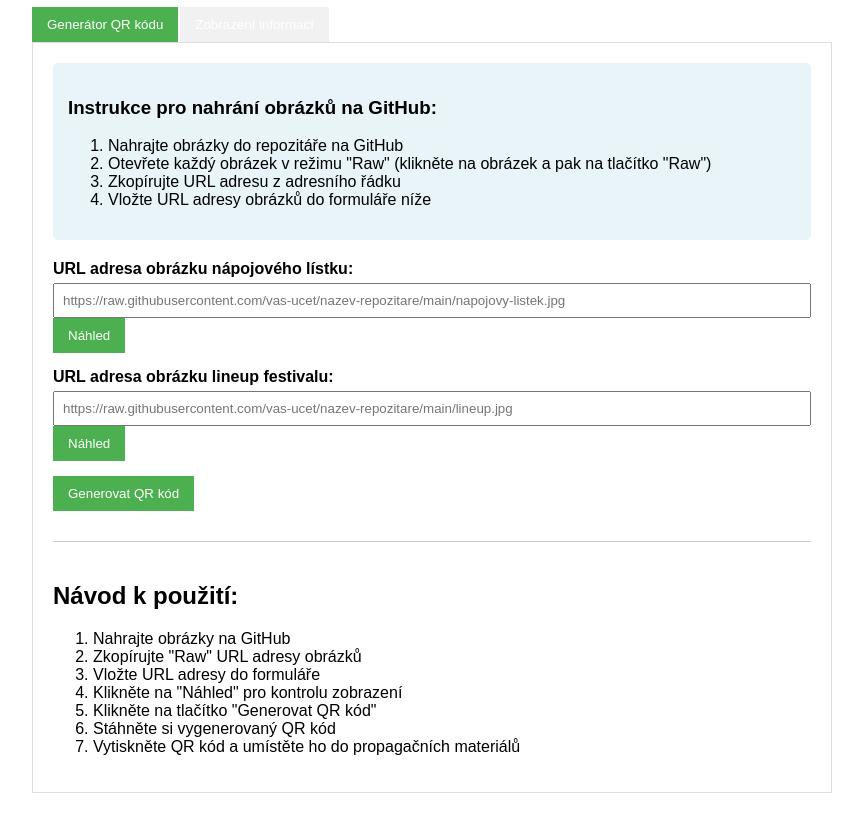
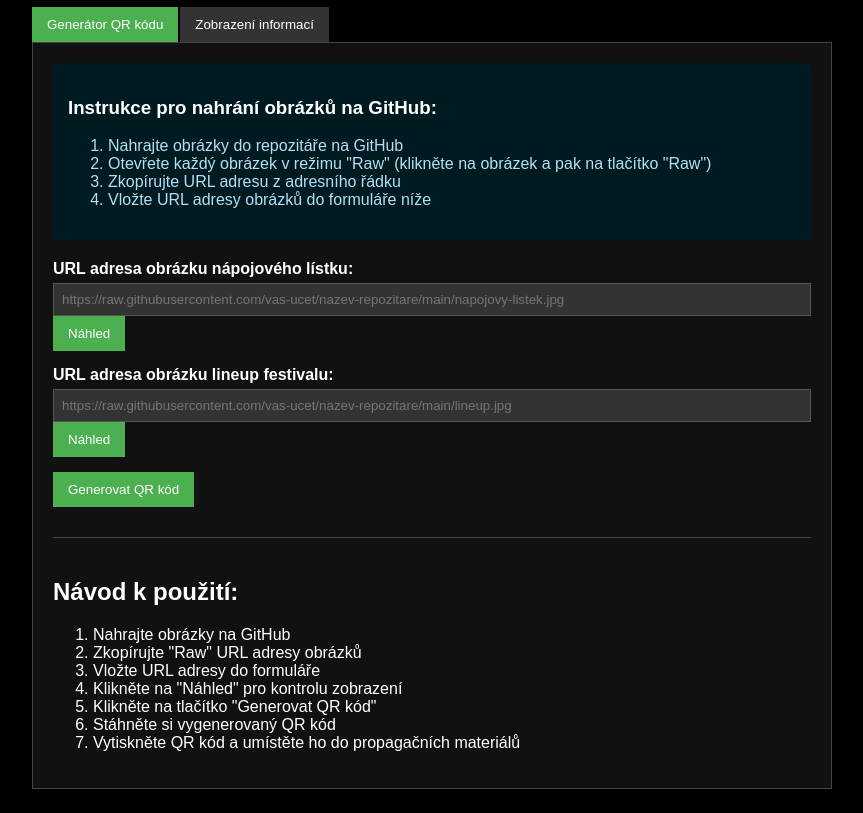
Before and after one commit to bulvamichal/Coal, a plain HTML site: page index.html in a window 1280 px wide. Shown: the part 93-906 px from the top of the page, without its empty margins (208-1071 px from the left). Drawn offline with nearby package versions, Linux system fonts and the light colour scheme.

Commit message:
Update index.html

```diff
--- a/index.html
+++ b/index.html
@@ -7,34 +7,101 @@
     <script src="https://cdnjs.cloudflare.com/ajax/libs/qrcodejs/1.0.0/qrcode.min.js"></script>
     <script src="https://cdnjs.cloudflare.com/ajax/libs/lz-string/1.4.4/lz-string.min.js"></script>
     <style>
-        body { font-family: Arial, sans-serif; max-width: 800px; margin: 0 auto; padding: 20px; }
+        body {
+            font-family: Arial, sans-serif;
+            max-width: 800px;
+            margin: 0 auto;
+            padding: 20px;
+            background-color: #000000;
+            color: #ffffff;
+        }
         .form-group { margin-bottom: 15px; }
         label { display: block; margin-bottom: 5px; font-weight: bold; }
-        input[type="text"] { width: 100%; padding: 8px; box-sizing: border-box; }
+        input[type="text"] {
+            width: 100%;
+            padding: 8px;
+            box-sizing: border-box;
+            background-color: #333;
+            color: white;
+            border: 1px solid #555;
+        }
         .qr-result { margin-top: 30px; text-align: center; }
         #qrcode { margin: 20px auto; }
         #qrcode img { margin: 0 auto; }
-        button { background-color: #4CAF50; color: white; padding: 10px 15px; border: none; cursor: pointer; }
-        .instructions { margin-top: 30px; border-top: 1px solid #ccc; padding-top: 20px; }
+        button {
+            background-color: #4CAF50;
+            color: white;
+            padding: 10px 15px;
+            border: none;
+            cursor: pointer;
+        }
+        .instructions {
+            margin-top: 30px;
+            border-top: 1px solid #444;
+            padding-top: 20px;
+        }
         .tab-container { margin-top: 20px; }
         .tab-buttons { display: flex; }
-        .tab-button { padding: 10px 15px; background-color: #f1f1f1; border: none; cursor: pointer; margin-right: 2px; }
+        .tab-button {
+            padding: 10px 15px;
+            background-color: #333;
+            color: #fff;
+            border: none;
+            cursor: pointer;
+            margin-right: 2px;
+        }
         .tab-button.active { background-color: #4CAF50; color: white; }
-        .tab-content { display: none; padding: 20px; border: 1px solid #ddd; }
+        .tab-content {
+            display: none;
+            padding: 20px;
+            border: 1px solid #444;
+            background-color: #111;
+        }
         .tab-content.active { display: block; }
-        .download-link { display: inline-block; margin-top: 10px; padding: 8px 15px; background-color: #007BFF; color: white; text-decoration: none; }
+        .download-link {
+            display: inline-block;
+            margin-top: 10px;
+            padding: 8px 15px;
+            background-color: #007BFF;
+            color: white;
+            text-decoration: none;
+        }
         .viewer-only .generator-element { display: none; }
         .section { margin-bottom: 20px; }
-        .section h2 { color: #333; }
-        .image-preview { max-width: 300px; max-height: 200px; margin: 10px 0; border: 1px solid #ddd; }
+        .section h2 { color: #fff; }
+        .image-preview {
+            max-width: 300px;
+            max-height: 200px;
+            margin: 10px 0;
+            border: 1px solid #444;
+        }
         .image-container { margin-top: 20px; text-align: center; }
         .image-container img { max-width: 100%; margin-bottom: 20px; }
         .file-input { margin-bottom: 10px; }
-        .warning { background-color: #fff3cd; padding: 10px; margin: 10px 0; border: 1px solid #ffeeba; }
-        .error { background-color: #f8d7da; padding: 10px; margin: 10px 0; border: 1px solid #f5c6cb; }
+        .warning {
+            background-color: #332b00;
+            color: #ffeb9d;
+            padding: 10px;
+            margin: 10px 0;
+            border: 1px solid #665500;
+        }
+        .error {
+            background-color: #350000;
+            color: #ffb3b3;
+            padding: 10px;
+            margin: 10px 0;
+            border: 1px solid #660000;
+        }
         .status { margin-top: 10px; padding: 5px; border-radius: 3px; }
-        .options { margin-top: 15px; border-top: 1px solid #eee; padding-top: 15px; }
-        .github-instructions { background-color: #e8f4f8; padding: 15px; margin-bottom: 20px; border-radius: 5px; }
+        .options { margin-top: 15px; border-top: 1px solid #444; padding-top: 15px; }
+        .github-instructions {
+            background-color: #001a22;
+            color: #b3e0f2;
+            padding: 15px;
+            margin-bottom: 20px;
+            border-radius: 5px;
+        }
+        h1, h2, h3 { color: #ffffff; }
     </style>
 </head>
 <body>
```
